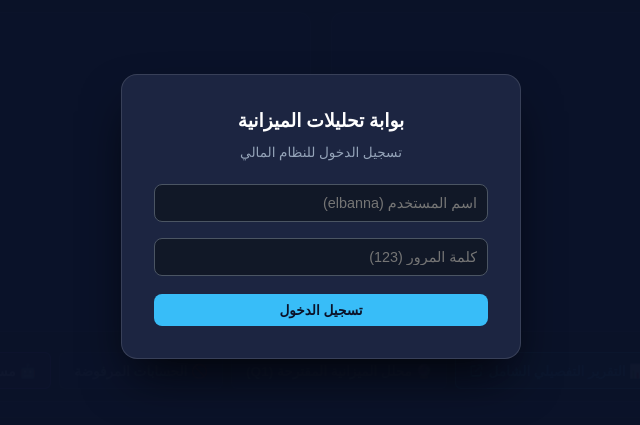
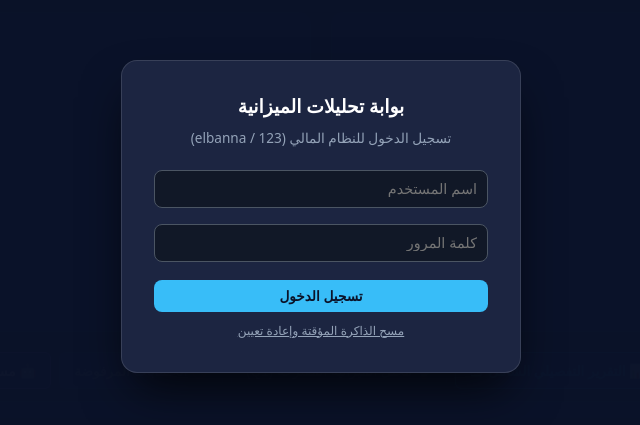
Before and after one commit to Bikheet/elbanna-budget-dashboard, a plain HTML site: page index.html in a window 1280 px wide. Shown: the part 184-609 px from the top of the page, without its empty margins (319-959 px from the left). Drawn offline with nearby package versions, Linux system fonts and the light colour scheme.

Commit message:
Auto update index.html

```diff
--- a/index.html
+++ b/index.html
@@ -29,7 +29,7 @@
         #loginOverlay {
             position: fixed;
             top: 0; left: 0; width: 100vw; height: 100vh;
-            background: rgba(11, 19, 41, 0.98);
+            background: rgba(11, 19, 41, 0.99);
             z-index: 99999;
             display: flex; align-items: center; justify-content: center;
         }
@@ -154,16 +154,17 @@
 <body>
 
     <!-- Login Modal Overlay (elbanna / 123) -->
-    <div id="loginOverlay">
+    <div id="loginOverlay" style="display: flex;">
         <div class="login-card">
             <h3 style="margin-bottom: 10px;">بوابة تحليلات الميزانية</h3>
-            <p style="color: var(--text-muted); font-size: 0.85rem; margin-bottom: 15px;">تسجيل الدخول للنظام المالي</p>
+            <p style="color: var(--text-muted); font-size: 0.85rem; margin-bottom: 15px;">تسجيل الدخول للنظام المالي (elbanna / 123)</p>
             <div id="loginError" style="color: var(--accent-red); margin-bottom: 10px; display: none;">اسم المستخدم أو كلمة المرور غير صحيحة</div>
             <form onsubmit="handleLogin(event)">
-                <input type="text" id="loginUser" class="form-control" placeholder="اسم المستخدم (elbanna)" required>
-                <input type="password" id="loginPass" class="form-control" placeholder="كلمة المرور (123)" required>
+                <input type="text" id="loginUser" class="form-control" placeholder="اسم المستخدم" required autocomplete="username">
+                <input type="password" id="loginPass" class="form-control" placeholder="كلمة المرور" required autocomplete="current-password">
                 <button type="submit" class="btn-custom" style="width: 100%; justify-content: center; margin-top: 10px;">تسجيل الدخول</button>
             </form>
+            <button onclick="forceResetSession()" style="background:transparent; border:none; color:var(--text-muted); font-size:0.75rem; margin-top:12px; cursor:pointer; text-decoration:underline;">مسح الذاكرة المؤقتة وإعادة تعيين</button>
         </div>
     </div>
 
@@ -324,9 +325,19 @@
         let rawVarianceData = [];
         let displayLimitVariance = 50;
 
-        // التحقق من حالة تسجيل الدخول فور تحميل الصفحة
+        // التحقق الإجباري والصارم من حالة الدخول فور تحميل الصفحة
+        (function checkAuthOnLoad() {
+            const authStatus = localStorage.getItem("elbanna_auth_status");
+            const overlay = document.getElementById('loginOverlay');
+            if (authStatus === "authenticated") {
+                if (overlay) overlay.style.display = 'none';
+            } else {
+                if (overlay) overlay.style.display = 'flex';
+            }
+        })();
+
         window.onload = function() {
-            if (localStorage.getItem("isLoggedIn") === "true") {
+            if (localStorage.getItem("elbanna_auth_status") === "authenticated") {
                 document.getElementById('loginOverlay').style.display = 'none';
                 loadDashboardData();
             } else {
@@ -340,7 +351,7 @@
             const p = document.getElementById('loginPass').value.trim();
 
             if (u === "elbanna" && p === "123") {
-                localStorage.setItem("isLoggedIn", "true");
+                localStorage.setItem("elbanna_auth_status", "authenticated");
                 document.getElementById('loginOverlay').style.display = 'none';
                 loadDashboardData();
             } else {
@@ -349,7 +360,13 @@
         }
 
         function logout() {
+            localStorage.removeItem("elbanna_auth_status");
+            location.reload();
+        }
+
+        function forceResetSession() {
             localStorage.clear();
+            alert("تم مسح الذاكرة بنجاح. يرجى إدخال اسم المستخدم elbanna وكلمة المرور 123");
             location.reload();
         }
 
```
